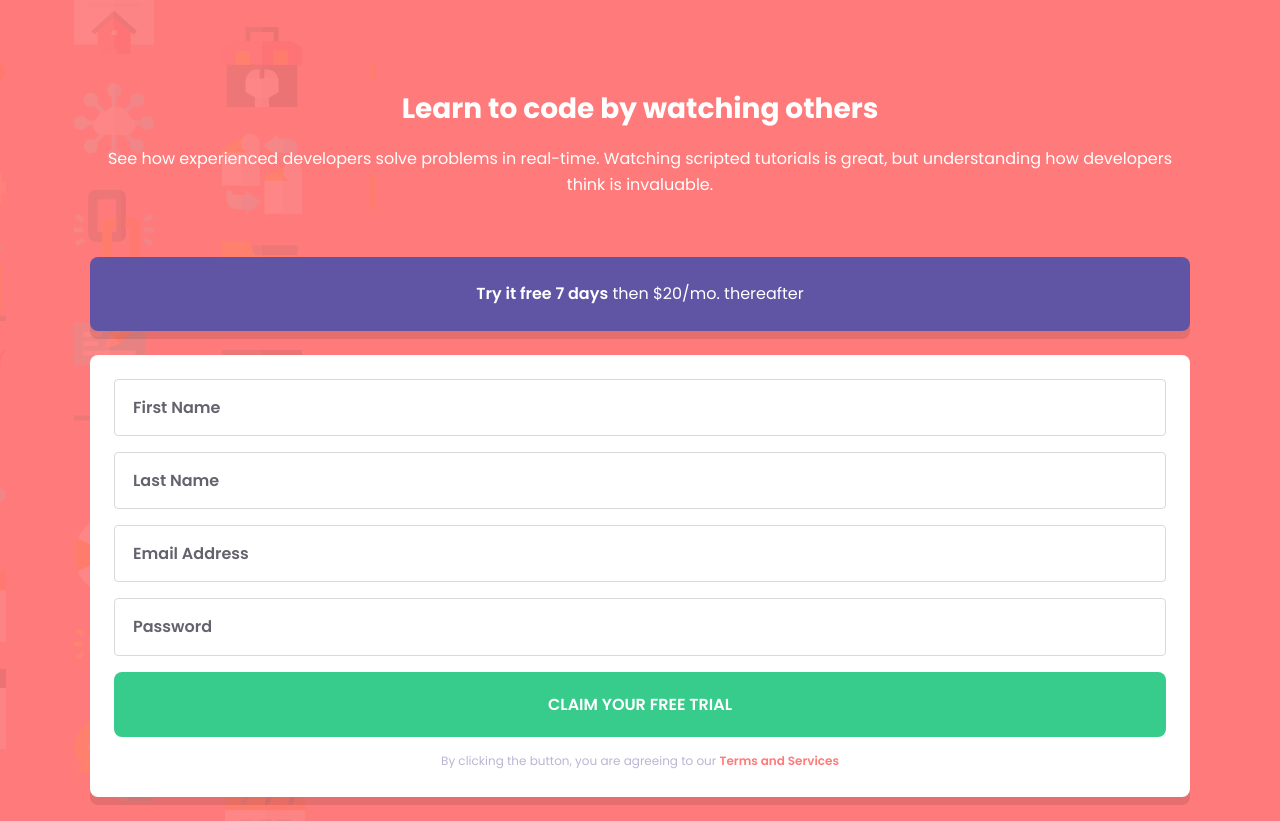
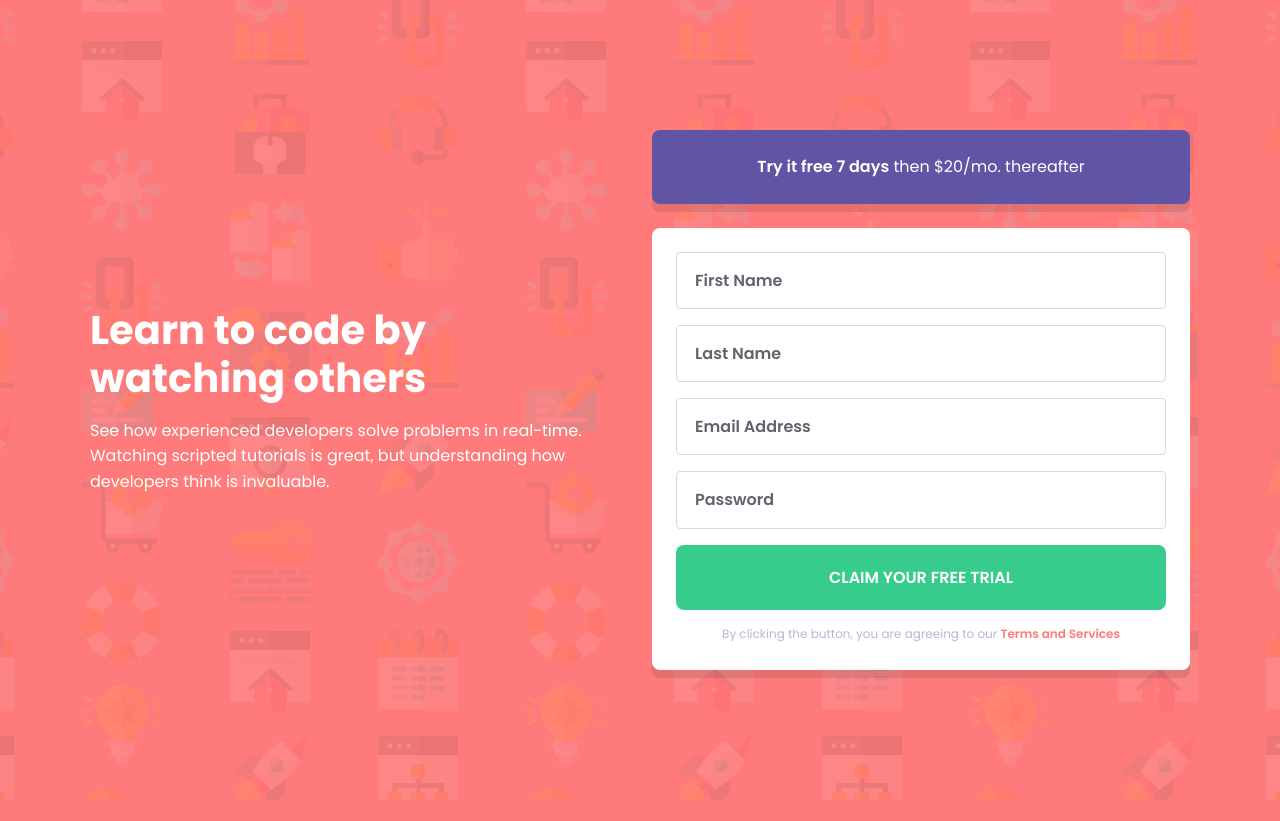
Before and after one commit to enriquesamudio99/fm-intro-component-with-signup-form, a plain HTML site: page index.html in a window 1280 px wide. After the commit the page ends 800 px from the top, so only its background shows below. Drawn offline with Linux system fonts and the light colour scheme.

Commit message:
Desktop done

```diff
--- a/css/styles.css
+++ b/css/styles.css
@@ -29,6 +29,18 @@ body {
     line-height: 1.6;
 }
 
+@media (min-width: 1200px) {
+    body {
+        background-image: url(../img/bg-intro-desktop.png);
+        background-position: center center;
+        background-size: cover;
+        height: 100vh;
+        display: flex;
+        align-items: center;
+        justify-content: center;
+    }
+}
+
 .container {
     width: calc(100% - 3rem);
     max-width: 1100px;
@@ -39,9 +51,25 @@ body {
     margin-top: 5.5rem;
 }
 
+@media (min-width: 1200px) {
+    .content {
+        margin-top: 0;
+        display: grid;
+        grid-template-columns: repeat(2,1fr);
+        gap: 1.5rem;
+        align-items: center;
+    }
+}
+
 .info {
     text-align: center;
     color: #ffffff;
+}
+
+@media (min-width: 1200px) {
+    .info {
+        text-align: left;
+    }
 }
 
 .info-title {
@@ -50,8 +78,21 @@ body {
     margin-bottom: 1rem;
 }
 
+@media (min-width: 1200px) {
+    .info-title {
+        font-size: 2.5rem;
+        line-height: 1.2;
+    }
+}
+
 .form-container {
     margin-top: 3.75rem;
+}
+
+@media (min-width: 1200px) {
+    .form-container {
+        margin-top: 0;
+    }
 }
 
 .offer {
@@ -86,6 +127,12 @@ body {
     border-radius: .5rem;
     padding: 1.5rem;
     position: relative;
+}
+
+@media (min-width: 1200px) {
+    .form {
+        margin: 1.5rem 0 0;
+    }
 }
 
 .form::after {
--- a/index.html
+++ b/index.html
@@ -28,7 +28,7 @@
                     <p class="offer-text"><span>Try it free 7 days</span> then $20/mo. thereafter</p>
                 </div>
 
-                <form class="form" method="post">
+                <form class="form" method="get">
 
                     <div class="fields">
                         <div class="field">
```
